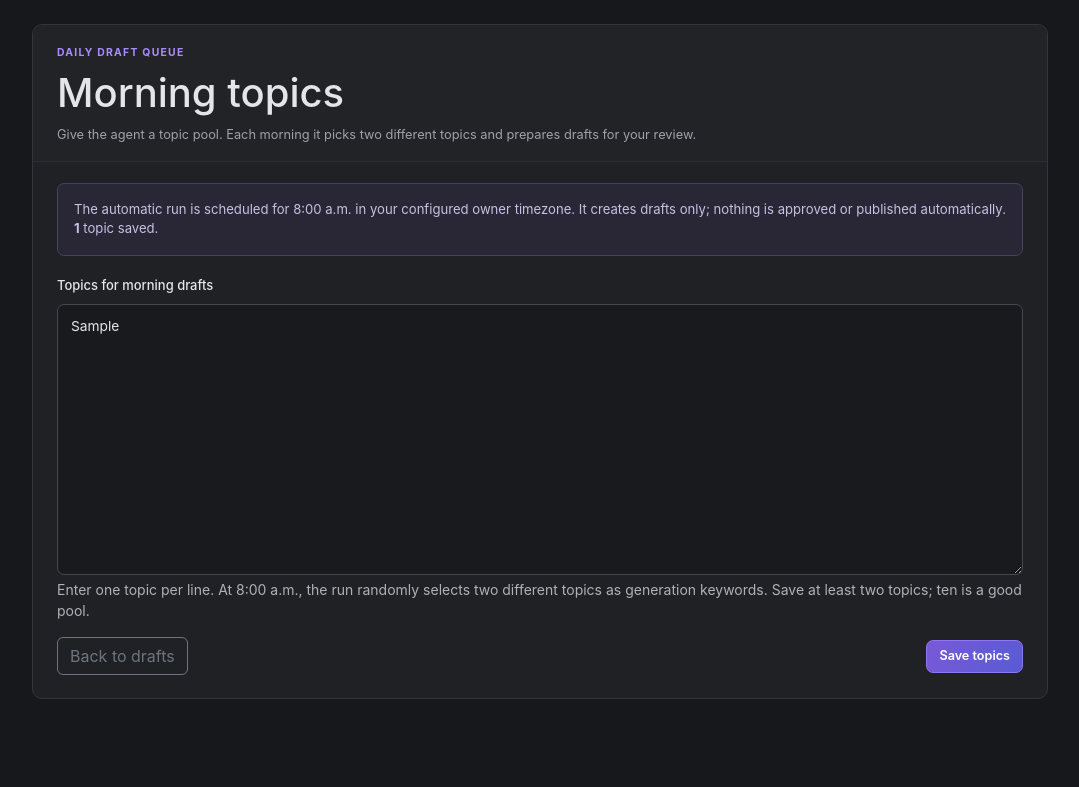
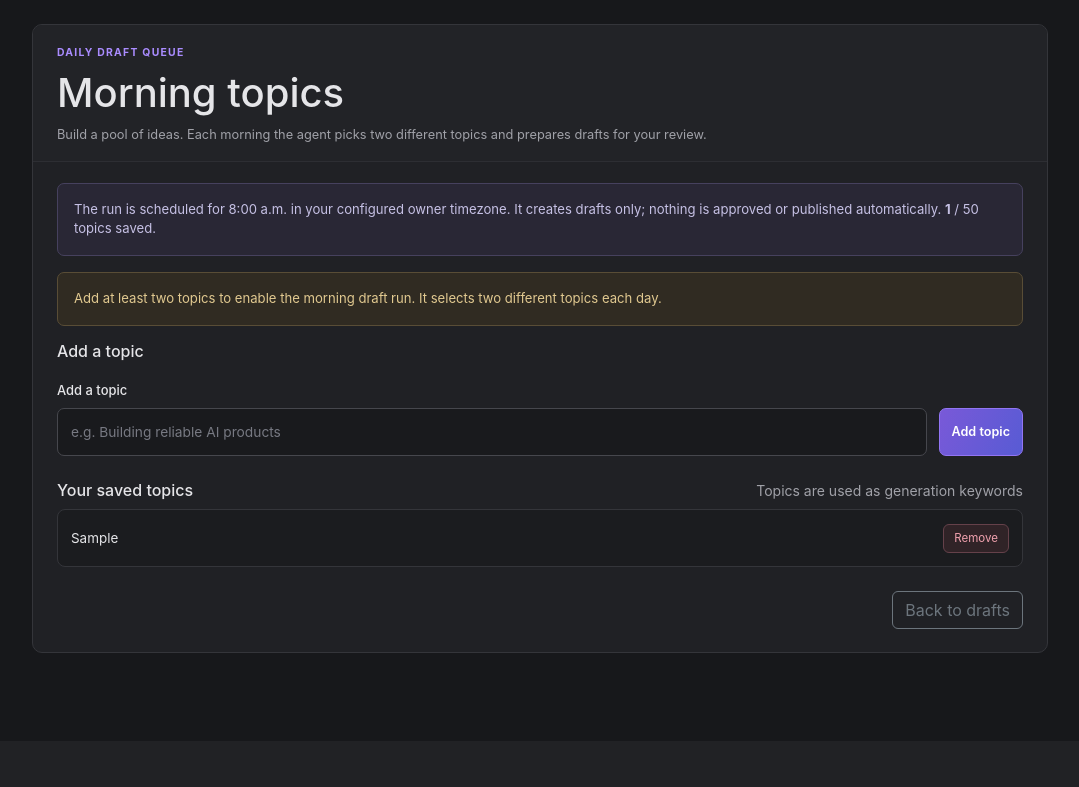
Before and after one commit to Aman-Bharawa/LinkedIn-AI-Content-agent, a Django app: page /morning-topics/ in a window 1280 px wide. Shown: the part 62-849 px from the top of the page, without its empty margins (100-1179 px from the left). After the commit the page ends 715 px from the top, so only its background shows below. Run offline with Django 5.2, Linux system fonts and the light colour scheme; a user stored in the database is signed in; tables that the repository leaves empty hold one stand-in row (values such as "Sample post"); parts of the project's set-up code (start-up, migrations or seed data) failed here and were passed over; some libraries are stand-ins or nearby versions.

Commit message:
Manage morning topics individually

```diff
--- a/apps/core/forms.py
+++ b/apps/core/forms.py
@@ -2,41 +2,19 @@ from django import forms
 
 
 class MorningTopicForm(forms.Form):
-    topics = forms.CharField(
-        label="Topics for morning drafts",
-        max_length=12_799,
-        widget=forms.Textarea(
+    topic = forms.CharField(
+        label="Add a topic",
+        max_length=255,
+        strip=True,
+        widget=forms.TextInput(
             attrs={
-                "rows": 12,
                 "class": "form-control",
-                "placeholder": (
-                    "AI in software development\nBuilding reliable systems\nC++ performance tips"
-                ),
+                "placeholder": "e.g. Building reliable AI products",
                 "spellcheck": "true",
+                "autocomplete": "off",
             }
-        ),
-        help_text=(
-            "Enter one topic per line. At 8:00 a.m., the run randomly selects two different topics "
-            "as generation keywords. Save at least two topics; ten is a good pool."
         ),
     )
 
-    def clean_topics(self) -> list[str]:
-        value = self.cleaned_data["topics"]
-        topics: list[str] = []
-        seen: set[str] = set()
-        for line_number, line in enumerate(value.splitlines(), start=1):
-            topic = " ".join(line.split())
-            if not topic:
-                continue
-            if len(topic) > 255:
-                raise forms.ValidationError(f"Line {line_number} is longer than 255 characters.")
-            normalized = topic.casefold()
-            if normalized not in seen:
-                topics.append(topic)
-                seen.add(normalized)
-        if len(topics) < 2:
-            raise forms.ValidationError("Enter at least two different topics.")
-        if len(topics) > 50:
-            raise forms.ValidationError("Enter no more than 50 topics.")
-        return topics
+    def clean_topic(self) -> str:
+        return " ".join(self.cleaned_data["topic"].split())
--- a/apps/core/views.py
+++ b/apps/core/views.py
@@ -3,7 +3,6 @@ from datetime import timedelta
 from django.contrib import messages
 from django.contrib.auth.decorators import login_required
 from django.core.paginator import Paginator
-from django.db import transaction
 from django.db.models import Prefetch
 from django.http import HttpRequest, HttpResponse, JsonResponse
 from django.shortcuts import redirect, render
@@ -63,29 +62,41 @@ def morning_topics(request: HttpRequest) -> HttpResponse:
     if not is_owner(request.user):
         return HttpResponse("Owner access required.", status=403)
 
+    if request.method == "POST" and "delete_topic" in request.POST:
+        try:
+            topic_id = int(request.POST.get("delete_topic", ""))
+        except (TypeError, ValueError):
+            topic_id = None
+        deleted, _ = MorningTopic.objects.filter(pk=topic_id).delete() if topic_id else (0, {})
+        if deleted:
+            messages.success(request, "Removed the topic from your morning list.")
+        else:
+            messages.error(request, "That topic was already removed or does not exist.")
+        return redirect("core:morning-topics")
+
     if request.method == "POST":
         form = MorningTopicForm(request.POST)
         if form.is_valid():
-            with transaction.atomic():
-                MorningTopic.objects.all().delete()
-                MorningTopic.objects.bulk_create(
-                    [MorningTopic(topic=topic) for topic in form.cleaned_data["topics"]]
-                )
-            messages.success(
-                request,
-                f"Saved {len(form.cleaned_data['topics'])} morning topics. "
-                "The next run will choose two different topics.",
-            )
-            return redirect("core:morning-topics")
+            topic = form.cleaned_data["topic"]
+            if MorningTopic.objects.filter(topic__iexact=topic).exists():
+                form.add_error("topic", "That topic is already in your list.")
+            elif MorningTopic.objects.count() >= 50:
+                form.add_error("topic", "You can save up to 50 topics.")
+            else:
+                MorningTopic.objects.create(topic=topic)
+                messages.success(request, f"Added “{topic}” to your morning topic list.")
+                return redirect("core:morning-topics")
     else:
-        form = MorningTopicForm(
-            initial={"topics": "\n".join(MorningTopic.objects.values_list("topic", flat=True))}
-        )
+        form = MorningTopicForm()
 
     return render(
         request,
         "core/morning_topics.html",
-        {"form": form, "topic_count": MorningTopic.objects.count()},
+        {
+            "form": form,
+            "topics": MorningTopic.objects.all(),
+            "topic_count": MorningTopic.objects.count(),
+        },
     )
 
 
--- a/static/css/app.css
+++ b/static/css/app.css
@@ -120,6 +120,14 @@ body.app-body {
 }
 .composer-body .form-control::placeholder { color: #777982; }
 .composer-body .form-control:focus { border-color: #8177cf; box-shadow: 0 0 0 3px rgba(165,155,242,.12); }
+.topic-add-form { display: flex; align-items: flex-end; gap: 12px; }
+.topic-add-form .btn { min-height: 48px; white-space: nowrap; }
+.morning-topic-list { overflow: hidden; border: 1px solid var(--line); border-radius: 8px; background: #1b1c1f; }
+.morning-topic-item { display: flex; align-items: center; justify-content: space-between; gap: 16px; min-height: 56px; padding: 9px 13px; border-bottom: 1px solid var(--line-soft); color: var(--ink); font-size: .84rem; }
+.morning-topic-item:last-child { border-bottom: 0; }
+.btn-topic-remove { padding: 5px 10px; border: 1px solid #65414a; border-radius: 6px; color: #f0a1ae; background: #302327; font-size: .72rem; }
+.btn-topic-remove:hover { border-color: #a55c6a; color: #ffd4da; background: #40272d; }
+.topic-empty-state { padding: 21px; border: 1px dashed #45464c; border-radius: 8px; color: var(--muted); background: #1b1c1f; text-align: center; font-size: .82rem; }
 .input-meta { display: flex; justify-content: space-between; gap: 10px; margin-top: 6px; color: var(--quiet); font-size: .68rem; }
 .safety-note { color: var(--muted); font-size: .72rem; }
 .btn-suggest,.btn-generate { border-radius: 7px; font-size: .79rem; font-weight: 600; transition: background .15s,border-color .15s,color .15s; }
@@ -210,6 +218,8 @@ details summary { color: #c8c5d4; cursor: pointer; }
   .composer-heading { padding: 17px 19px 14px; }
   .composer-body { padding: 17px 19px 19px; }
   .composer-body .d-flex.justify-content-between { align-items: stretch!important; }
+  .topic-add-form { align-items: stretch; flex-direction: column; }
+  .topic-add-form .btn { width: 100%; }
   .safety-note { flex-basis: 100%; }
   .composer-body .d-flex.gap-2 { width: 100%; }
   .composer-body .btn { flex: 1; padding: .62rem .5rem; font-size: .72rem; }
--- a/templates/core/morning_topics.html
+++ b/templates/core/morning_topics.html
@@ -8,26 +8,61 @@
       <div>
         <p class="eyebrow text-primary mb-2">DAILY DRAFT QUEUE</p>
         <h1 id="morning-topics-heading">Morning topics</h1>
-        <p class="text-secondary mb-0">Give the agent a topic pool. Each morning it picks two different topics and prepares drafts for your review.</p>
+        <p class="text-secondary mb-0">Build a pool of ideas. Each morning the agent picks two different topics and prepares drafts for your review.</p>
       </div>
     </div>
     <div class="composer-body">
       <div class="alert alert-info" role="note">
-        The automatic run is scheduled for 8:00 a.m. in your configured owner timezone. It creates drafts only; nothing is approved or published automatically.
-        <strong>{{ topic_count }}</strong> topic{{ topic_count|pluralize }} saved.
+        The run is scheduled for 8:00 a.m. in your configured owner timezone. It creates drafts only; nothing is approved or published automatically.
+        <strong>{{ topic_count }}</strong> / 50 topics saved.
       </div>
-      <form method="post">
-        {% csrf_token %}
-        {% if form.non_field_errors %}<div class="alert alert-danger" role="alert">{{ form.non_field_errors }}</div>{% endif %}
-        <label class="form-label fw-medium" for="{{ form.topics.id_for_label }}">{{ form.topics.label }}</label>
-        {{ form.topics }}
-        <div class="form-text mb-3">{{ form.topics.help_text }}</div>
-        {% for error in form.topics.errors %}<div class="text-danger small mb-2">{{ error }}</div>{% endfor %}
-        <div class="d-flex flex-wrap align-items-center justify-content-between gap-3">
-          <a class="btn btn-outline-secondary" href="{% url 'core:home' %}">Back to drafts</a>
-          <button class="btn btn-generate" type="submit">Save topics</button>
+
+      {% if topic_count < 2 %}
+        <div class="alert alert-warning" role="status">Add at least two topics to enable the morning draft run. It selects two different topics each day.</div>
+      {% endif %}
+
+      <section class="mb-4" aria-labelledby="add-topic-heading">
+        <h2 class="h6 mb-3" id="add-topic-heading">Add a topic</h2>
+        {% if topic_count < 50 %}
+          <form method="post" class="topic-add-form">
+            {% csrf_token %}
+            <div class="flex-grow-1">
+              <label class="form-label fw-medium" for="{{ form.topic.id_for_label }}">{{ form.topic.label }}</label>
+              {{ form.topic }}
+              {% for error in form.topic.errors %}<div class="text-danger small mt-2" role="alert">{{ error }}</div>{% endfor %}
+            </div>
+            <button class="btn btn-generate" type="submit">Add topic</button>
+          </form>
+        {% else %}
+          <p class="text-secondary small mb-0">You have reached the 50 topic limit. Remove a topic before adding another.</p>
+        {% endif %}
+      </section>
+
+      <section aria-labelledby="saved-topics-heading">
+        <div class="d-flex align-items-center justify-content-between mb-2">
+          <h2 class="h6 mb-0" id="saved-topics-heading">Your saved topics</h2>
+          <span class="text-secondary small">Topics are used as generation keywords</span>
         </div>
-      </form>
+        {% if topics %}
+          <ul class="morning-topic-list list-unstyled mb-0">
+            {% for topic in topics %}
+              <li class="morning-topic-item">
+                <span>{{ topic.topic }}</span>
+                <form method="post" class="m-0" onsubmit="return confirm('Remove this topic from your morning list?');">
+                  {% csrf_token %}
+                  <button class="btn btn-topic-remove" type="submit" name="delete_topic" value="{{ topic.pk }}" aria-label="Remove {{ topic.topic }}">Remove</button>
+                </form>
+              </li>
+            {% endfor %}
+          </ul>
+        {% else %}
+          <div class="topic-empty-state">No topics saved yet. Add the first one above.</div>
+        {% endif %}
+      </section>
+
+      <div class="d-flex justify-content-end mt-4">
+        <a class="btn btn-outline-secondary" href="{% url 'core:home' %}">Back to drafts</a>
+      </div>
     </div>
   </section>
 {% endblock %}
```
Also changed, not shown: tests/test_foundation.py (+38 -0 lines).
